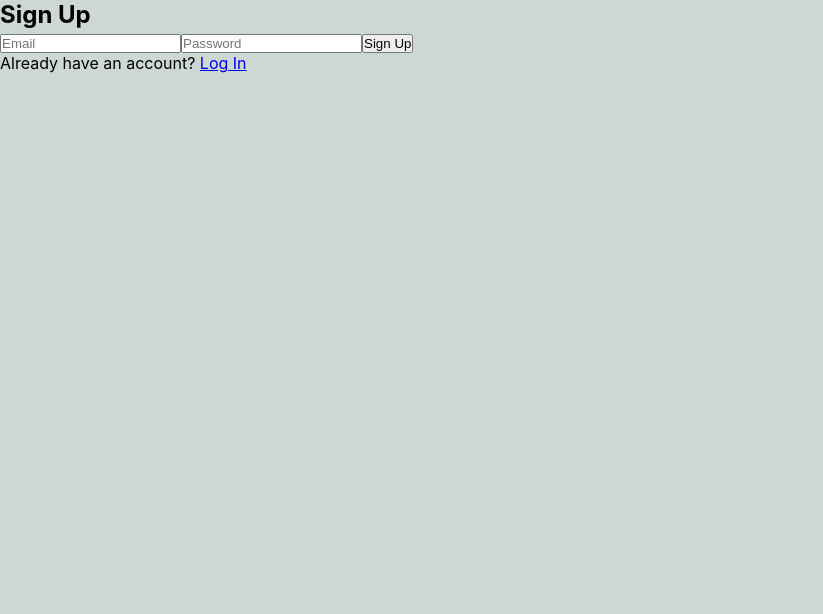
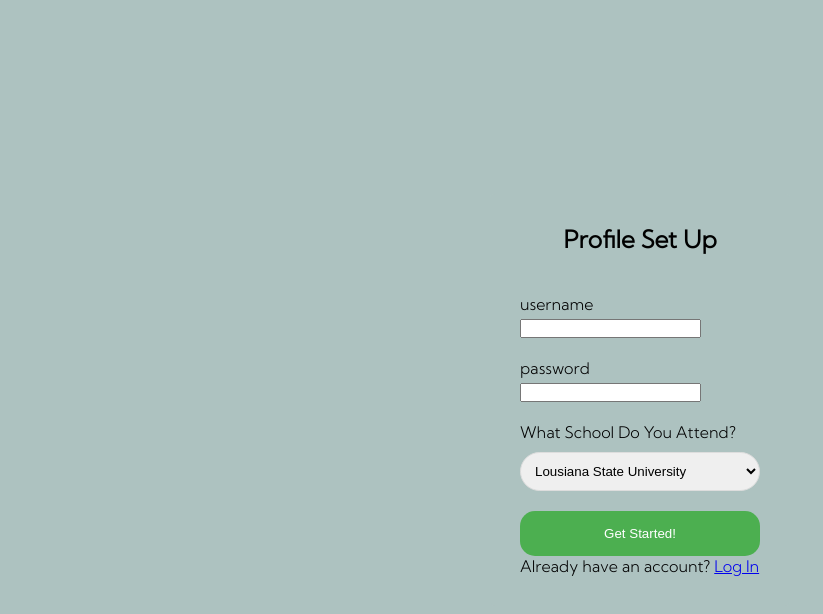
Before and after one commit to blake-parker/tutoconnect, a React (Create React App) app: page /signup in a window 1280 px wide. Shown: the top 614 px of the page, without its empty margins (0-823 px from the left). Built offline with nearby package versions, Linux system fonts and the light colour scheme; no server answers.

Commit message:
Made Acc create page

```diff
--- a/src/Components/CSS/SignUp.css
+++ b/src/Components/CSS/SignUp.css
@@ -0,0 +1,66 @@
+@import url('https://fonts.googleapis.com/css2?family=Kumbh+Sans:wght@300&display=swap');
+
+body {
+    font-family: 'Kumbh Sans', sans-serif;
+    display: flex;
+    justify-content: center;
+    align-items: center;
+    height: 100vh;
+    background-color: #ADC2C0;
+}
+
+.profile-setup {
+    background-color: #ADC2C0;
+    padding: 30px;
+    border-radius: 5px;
+    box-shadow: 0 0px 0px rgba(0, 0, 0, 0.1);
+    width: 300px;
+}
+
+h2, h3 {
+    margin: 0;
+    padding-bottom: 20px;
+    text-align: center;
+}
+
+label {
+    display: block;
+    margin-top: 20px;
+}
+
+input[type="text"], select {
+    width: 100%;
+    padding: 10px;
+    margin-top: 10px;
+    border-radius: 30px;
+    border: 1px solid #ddd;
+    box-sizing: border-box;
+}
+
+.choice-btn {
+    padding: 10px 20px;
+    margin: 5px;
+    border: none;
+    border-radius: 30px;
+    background-color: #ddd;
+    cursor: pointer;
+}
+
+.choice-btn:hover {
+    background-color: #b5b5b5;
+}
+
+.submit-btn {
+    width: 100%;
+    padding: 15px;
+    margin-top: 20px;
+    border: none;
+    border-radius: 15px;
+    background-color: #4CAF50;
+    color: white;
+    cursor: pointer;
+}
+
+.submit-btn:hover {
+    background-color: #45a049;
+}
--- a/src/Components/pages/SignUp.jsx
+++ b/src/Components/pages/SignUp.jsx
@@ -3,6 +3,7 @@ import { createUserWithEmailAndPassword } from 'firebase/auth';
 import { auth } from '../firebase';
 import { useNavigate } from 'react-router-dom';
 import "../CSS/SignUp.css";
+
 
 function SignUp() {
   const [email, setEmail] = useState('');
@@ -19,13 +20,45 @@ function SignUp() {
   }
 
   return (
-    <div>
-      <h2>Sign Up</h2>
-      <input type="email" placeholder="Email" value={email} onChange={(e) => setEmail(e.target.value)} />
-      <input type="password" placeholder="Password" value={password} onChange={(e) => setPassword(e.target.value)} />
-      <button onClick={handleSignUp}>Sign Up</button>
-      <p>Already have an account? <a href="/login">Log In</a></p>
+    <div className="body">
+    <div className="profile-setup">
+      <h2>Profile Set Up</h2>
+      <label>username</label>
+      <input
+        type="email"
+        placeholder=""
+        value={email}
+        onChange={(e) => setEmail(e.target.value)}
+      />
+      <label>password</label>
+      <input
+        type="password"
+        placeholder=""
+        value={password}
+        onChange={(e) => setPassword(e.target.value)}
+      />
+       <label>What School Do You Attend?
+
+<select>
+
+  <option value="Lousiana State university">Lousiana State University</option>
+
+  <option value="Texas A&M">Texas A&M</option>
+
+  <option value="'Bama :(">Bama</option>
+
+</select>
+
+</label>
+      <button className="submit-btn" onClick={handleSignUp}>Get Started!</button>
+      <p>
+        Already have an account? <a href="/login">Log In</a>
+      </p>
     </div>
+  </div>
+
+
+
   );
 }
 
```
